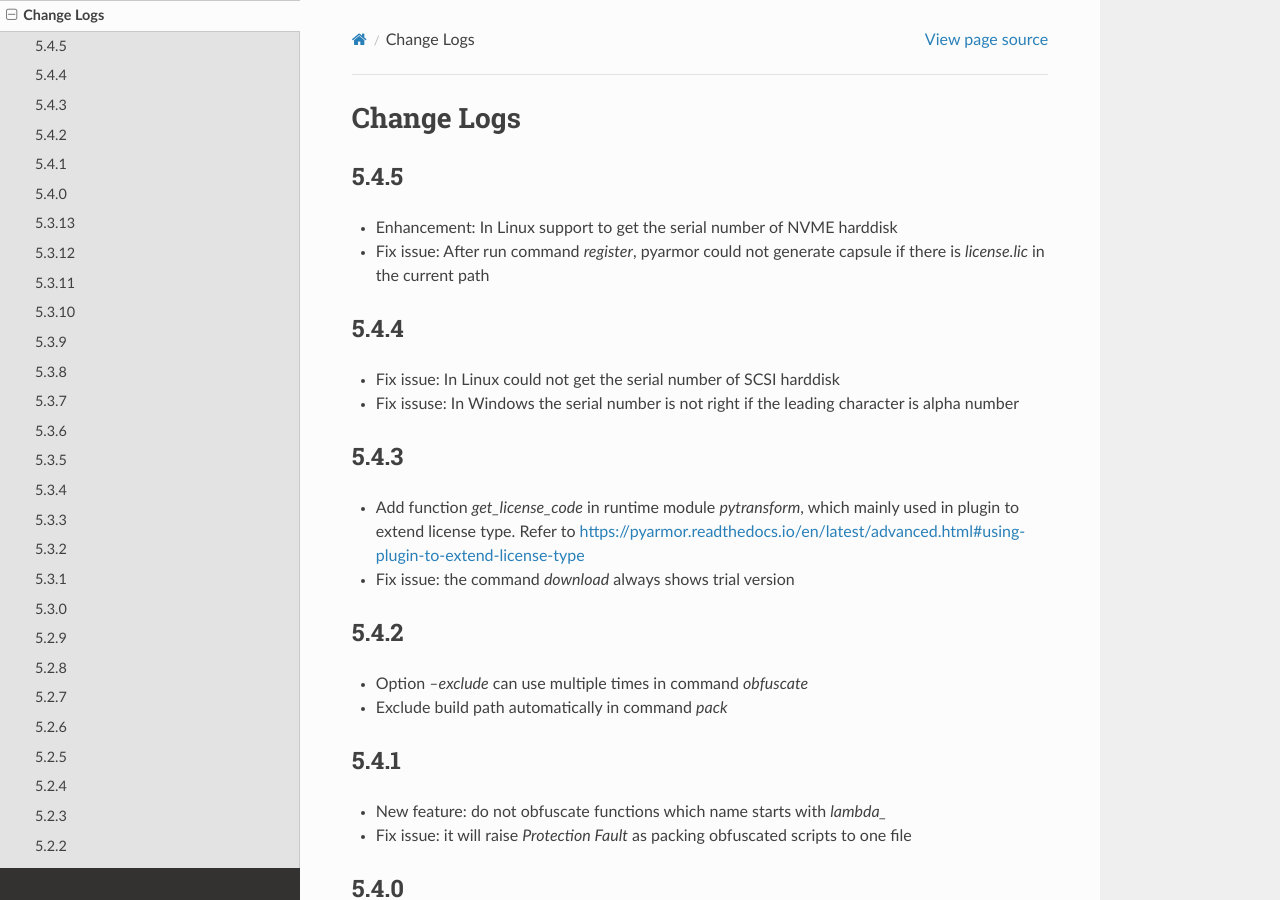
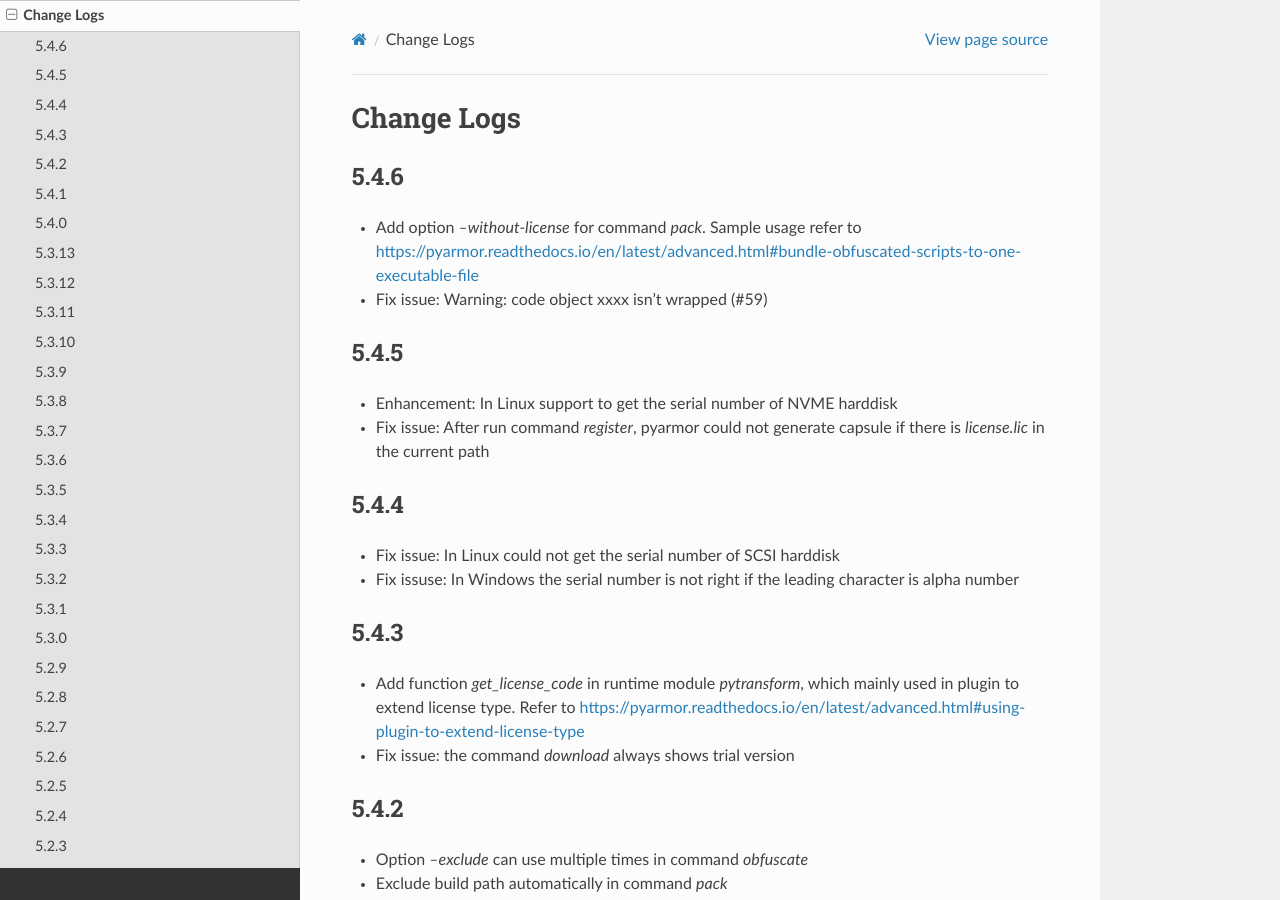
Before and after one commit to dashingsoft/pyarmor, a Sphinx documentation site: the page built from docs/change-logs.rst, in a window 1280 px wide and 900 px high. Built offline with Sphinx 7.4.7 and the Read the Docs theme 2.0.0, drawn with Linux system fonts in a browser that asks for light colours.

Commit message:
Add change logs

```diff
--- a/docs/change-logs.rst
+++ b/docs/change-logs.rst
@@ -2,6 +2,12 @@
 
 Change Logs
 ===========
+
+5.4.6
+-----
+* Add option `--without-license` for command `pack`. Sample usage refer to
+  https://pyarmor.readthedocs.io/en/latest/advanced.html#bundle-obfuscated-scripts-to-one-executable-file
+* Fix issue: Warning: code object xxxx isn't wrapped (#59)
 
 5.4.5
 -----
```
